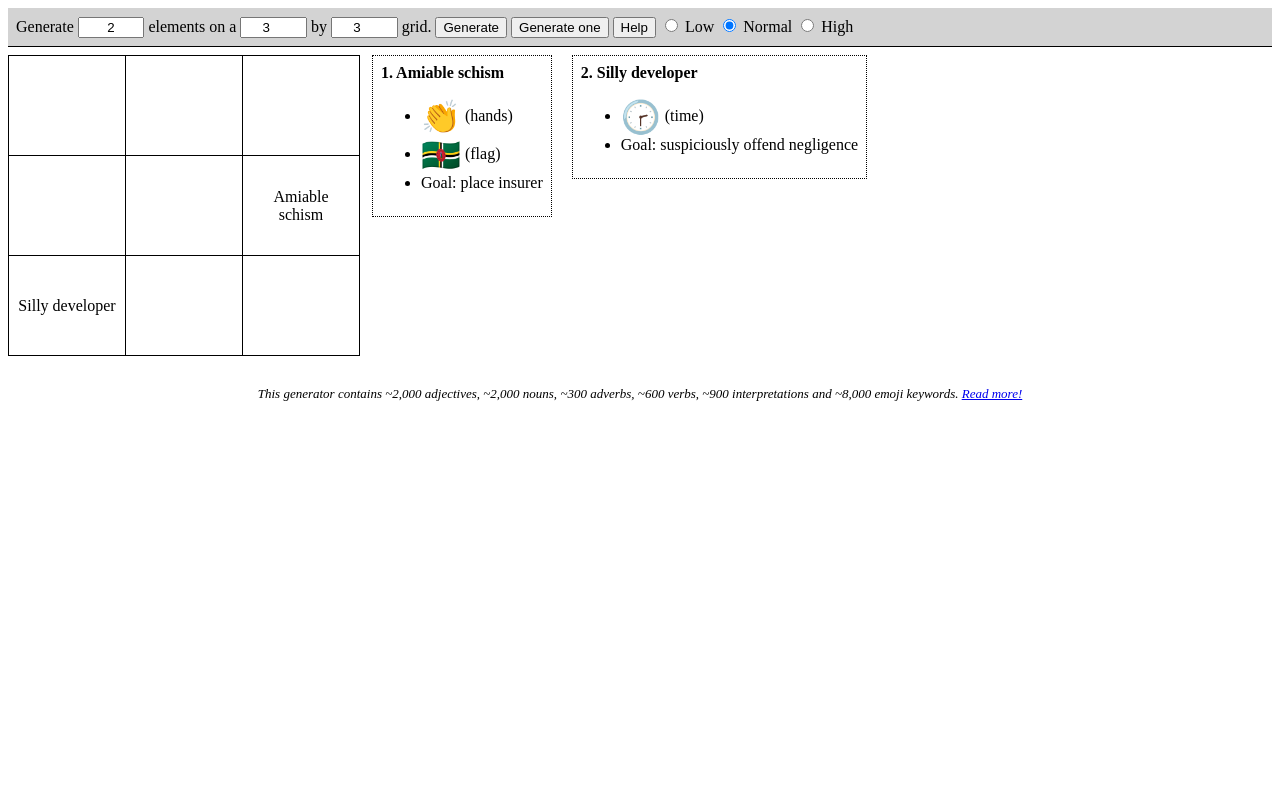
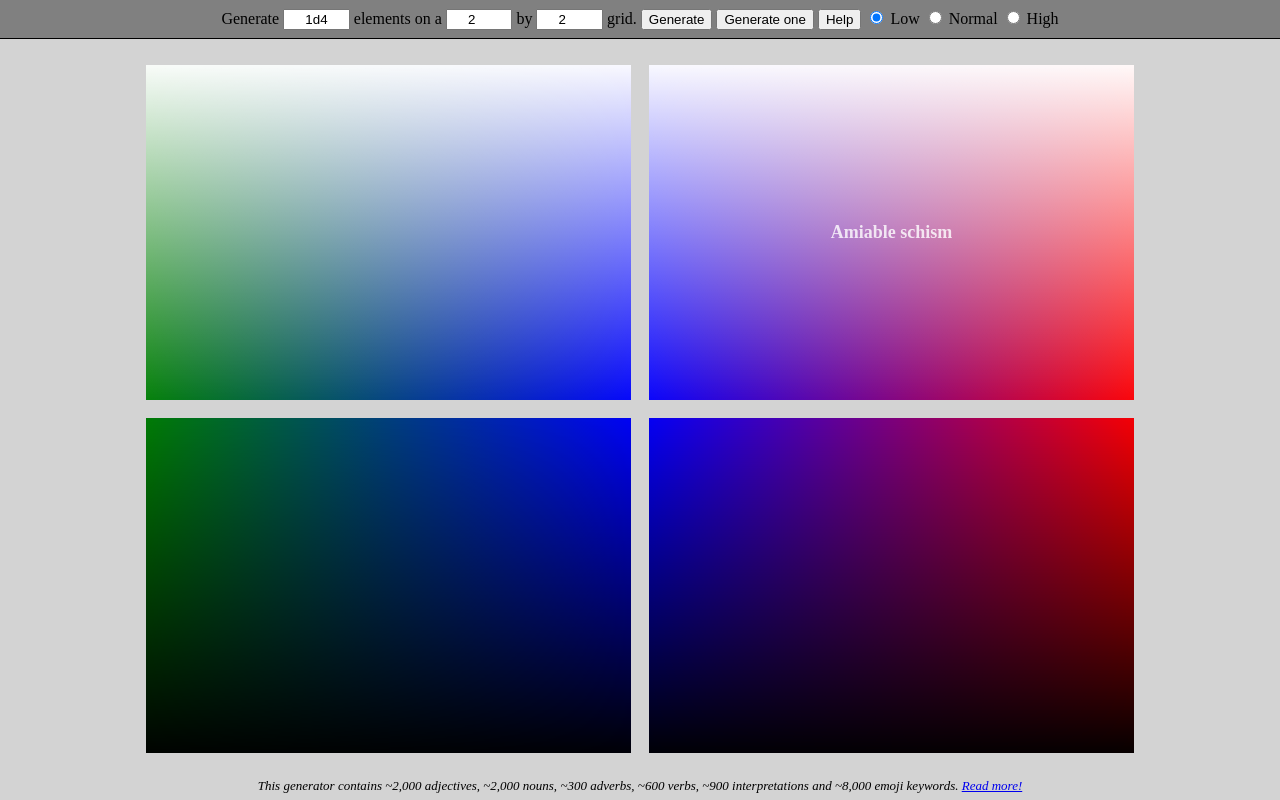
Before and after one commit to tukkek/generic-oracle, a plain HTML site: page index.html in a window 1280 px wide. Drawn offline with nearby package versions, Linux system fonts and the light colour scheme.

Commit message:
Simplifyng and styling.

```diff
--- a/index.html
+++ b/index.html
@@ -3,27 +3,28 @@
 <meta name="viewport" content="width=device-width, initial-scale=1">
 <link href="style.css" rel="stylesheet">
 
-<template id='detail'>
-  <div class='detail'>
-    <div class='title'></div>
-    <ul class='description'></ul>
-  </div>
-</template>
 <div id='controls'>
-  Generate <input value='2' id='amount'> elements on a <input type='number' value='3' id='rows'> by <input type='number' value='3' id='columns'> grid.
+  Generate <input value='1d4' id='amount'> elements on a <input type='number' value='2' id='rows'> by <input type='number' value='2' id='columns'> grid.
   <button id='generate' onclick='generate();'>Generate</button>
   <button id='generate' onclick='generate(1);'>Generate one</button>
   <button id='help'>Help</button>
   <span id='roll'>
-    <label><input type='radio' name='roll' value='low'> Low</label>
-    <label><input type='radio' name='roll' value='normal' checked> Normal</label>
+    <label><input type='radio' name='roll' value='low' checked> Low</label>
+    <label><input type='radio' name='roll' value='normal'> Normal</label>
     <label><input type='radio' name='roll' value='high'> High</label>
   </span>
 </div>
-<div>
+<!--div-->
   <table id='map'></table>
-  <span id='details'></span>
-</div>
+  <!--template id='detail'>
+    <div class='detail'>
+      <div class='title'></div>
+      <ul class='description'></ul>
+    </div>
+  </template>
+  <span id='details'>
+  </span-->
+<!--/div-->
 <div id='contentsummary'>This generator contains <span id='adjectives'>...</span> adjectives, <span id='nouns'>...</span> nouns, <span id='adverbs'>...</span> adverbs, <span id='verbs'>...</span> verbs, <span id='interpretations'>...</span> interpretations and <span id='emoji'>...</span> emoji keywords. <a href='https://github.com/tukkek/generic-oracle/blob/master/README.md' target='_blank'>Read more!</a></div>
 
 <script type="module">
--- a/src/generator.js
+++ b/src/generator.js
@@ -30,20 +30,25 @@ function getoption(option){
 }
 
 function refresh(){
-  document.querySelector('#details').innerHTML=''
+  //document.querySelector('#details').innerHTML=''
   rows=getoption('rows')
   columns=getoption('columns')
   let map=document.querySelector('#map');
   map.innerHTML=''
   for(let x=0;x<rows;x++){
     let row=document.createElement('tr')
-    for(let y=0;y<columns;y++) row.appendChild(document.createElement('td'))
+    for(let y=0;y<columns;y++){
+      let td=document.createElement('td')
+      td.innerHTML='&nbsp;';
+      row.appendChild(td)
+    }
     map.appendChild(row)
   }
   units.splice(0);
 }
 
 function drawcards(){
+  return
   let details=document.querySelector('#details')
   let template=document.querySelector('template#detail')
   for(let i=0;i<units.length;i++){
--- a/style.css
+++ b/style.css
@@ -1,13 +1,37 @@
+html,body{
+  width:100%;
+  height:100%;
+  padding:0;
+  margin:0;
+  background-color:lightgray;
+}
+body{
+  display:flex;
+  flex-flow:column;
+  align-items:center;
+}
 #map td{
-  border:1px solid black;
-  width:calc(100vh / 8);
-  height:calc(100vh / 8);
+  border:1em solid lightgray;
   text-align:center;
   padding:.5em;
+  color:white;
+  text-shadow:black .1em .1em;
+  font-weight:bold;
+  font-size:large;
+  opacity:.8;
+  mix-blend-mode:screen;
 }
 #map{
-  border-collapse: collapse;
-  display:inline-block;
+  border-collapse:collapse;
+  table-layout:fixed;
+  height:100%;
+  width:80%;
+  background:
+    linear-gradient(to bottom,white,transparent,black)
+    ,
+    linear-gradient(to right,green,blue,red)
+    ;
+              ;
 }
 .detail{
   display:inline-block;
@@ -22,16 +46,20 @@
   margin-bottom:.5em;
 }
 #contentsummary{
-  margin-top:2em;
+  margin:.5em;
   font-size:small;
   text-align:center;
   font-style:italic;
+  height:min-content;
 }
 #controls{
   border-bottom:solid 1px black;
-  padding:.5em;
+  padding:.5em 0;
   margin-bottom:.5em;
-  background:lightgray;
+  background:gray;
+  width:100%;
+  height:min-content;
+  text-align:center;
 }
 #controls input{
   width:5em;
@@ -48,3 +76,6 @@
 #roll input{
   width:auto;
 }
+#details{
+  display:none;
+}
```
